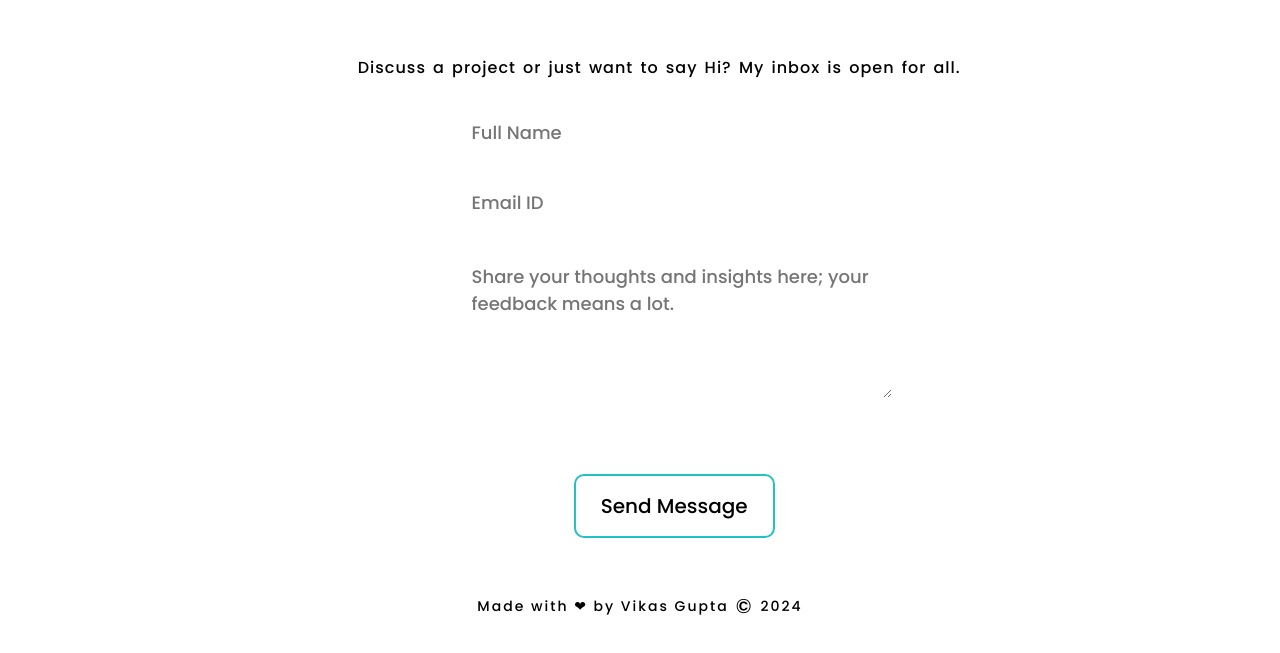
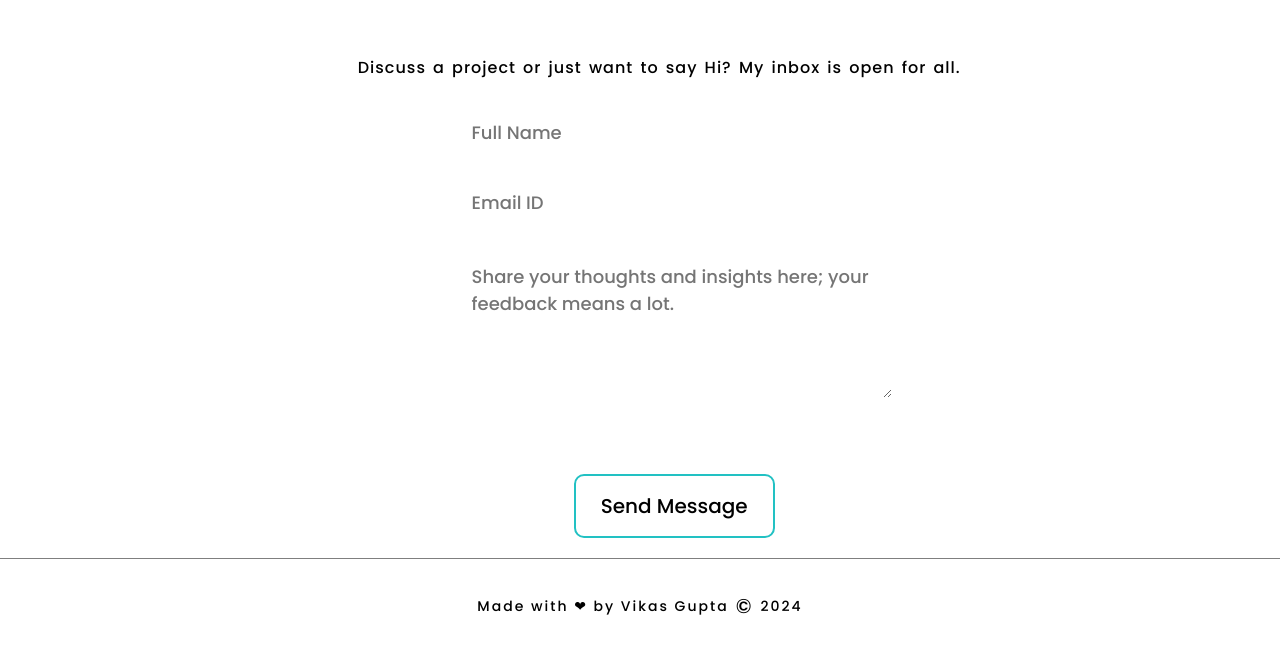
Before and after one commit to vikastech15/My-Portfolio-website, a React (Create React App) app: page / in a window 1280 px wide. Shown: the part 4136-4789 px from the top of the page. Built offline with nearby package versions, Linux system fonts and the light colour scheme.

Commit message:
Update FooterStyle.css

```diff
--- a/src/components/FooterStyle.css
+++ b/src/components/FooterStyle.css
@@ -7,6 +7,6 @@
     display: flex;
     align-items: center;
     justify-content: center;
-    border-top: 1px solid rgba(255, 255, 255, 0.3);
+    border-top: 1px solid rgba(0,0,0, 0.5);
     white-space: nowrap;
 }
```
